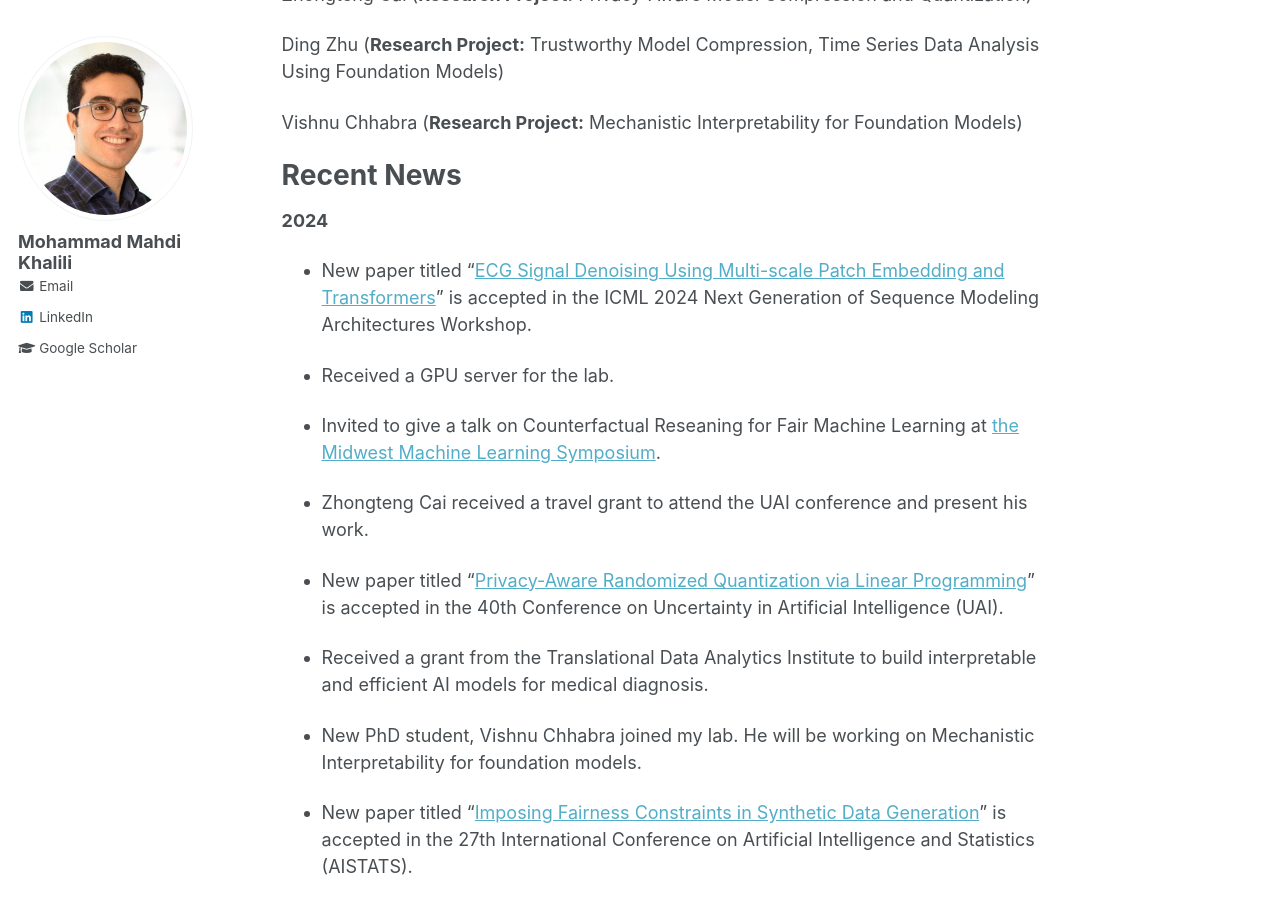
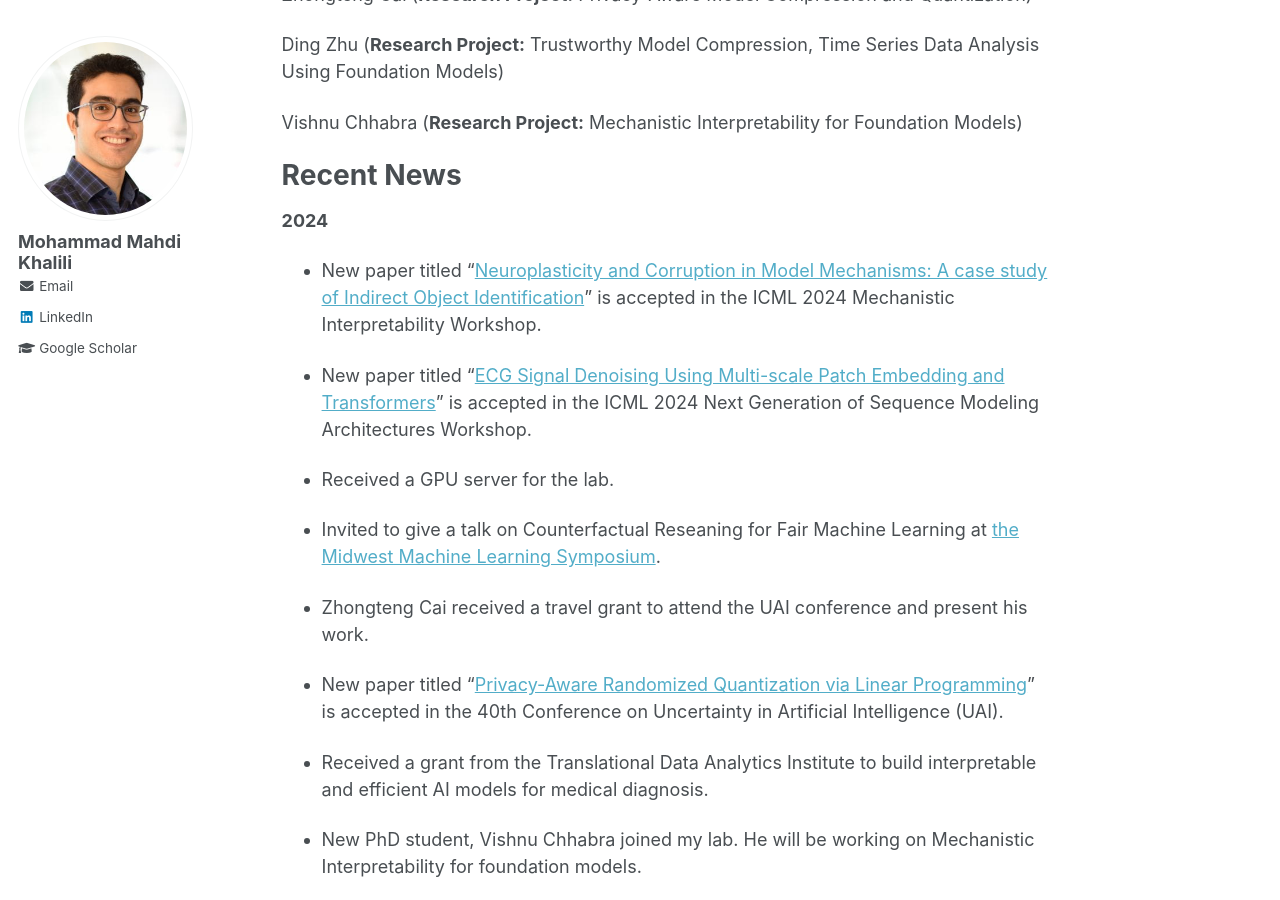
Before and after one commit to KhaliliMahdi/khalilimahdi.github.io, a Jekyll site: the page built from _pages/about.md, in a window 1280 px wide and 900 px high, scrolled down 436 px. Built offline with Jekyll 4.4.1, drawn with Linux system fonts in a browser that asks for light colours.

Commit message:
Update about.md

```diff
--- a/_pages/about.md
+++ b/_pages/about.md
@@ -25,6 +25,8 @@ Recent News
 ======
 
 **2024**
+
+* New paper titled "[Neuroplasticity and Corruption in Model Mechanisms: A case study of Indirect Object Identification](https://khalilimahdi.github.io/)" is accepted in the ICML 2024 Mechanistic Interpretability Workshop.
 
 * New paper titled "[ECG Signal Denoising Using Multi-scale Patch Embedding and Transformers](https://khalilimahdi.github.io/)" is accepted in the ICML 2024 Next Generation of Sequence Modeling Architectures Workshop.
 
```
